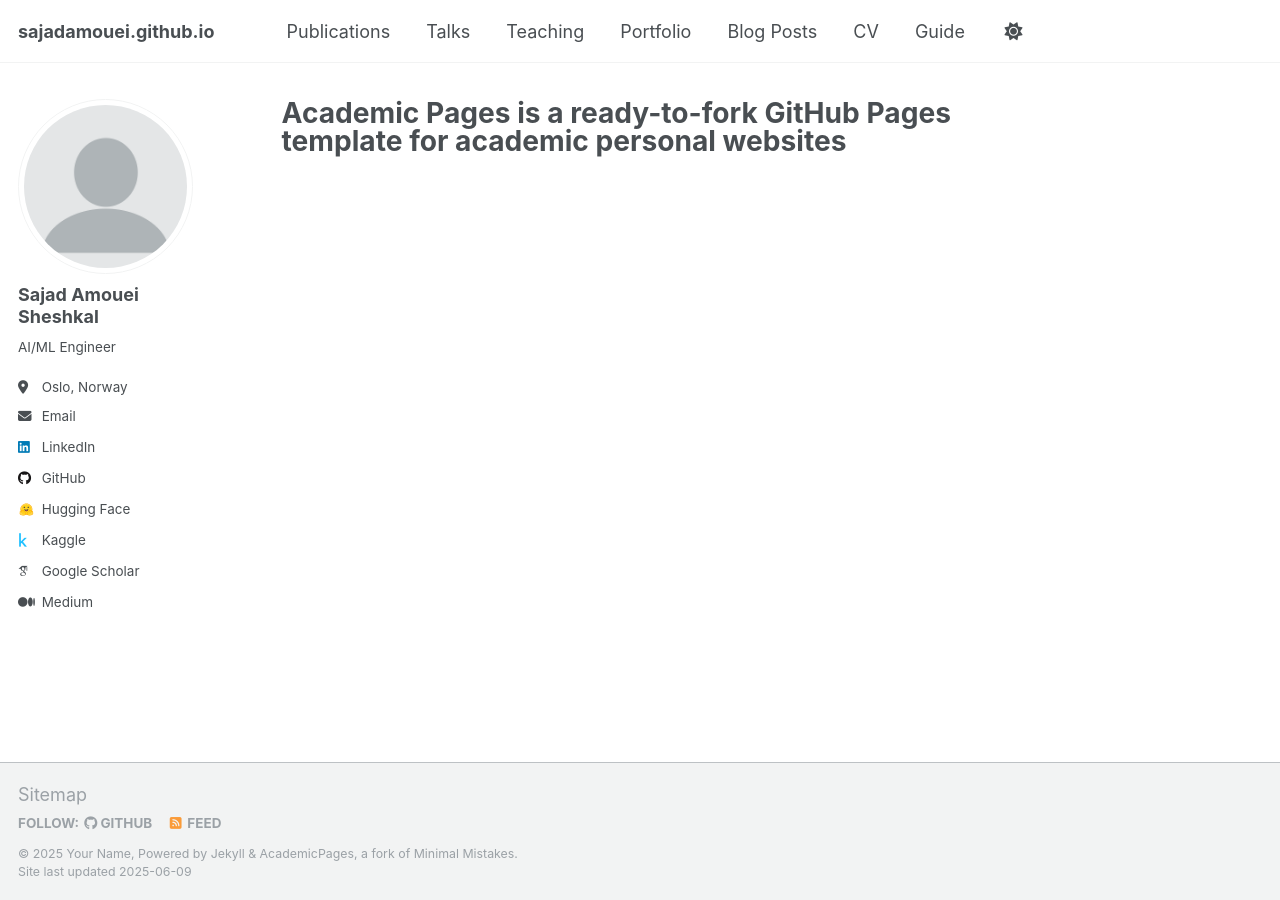
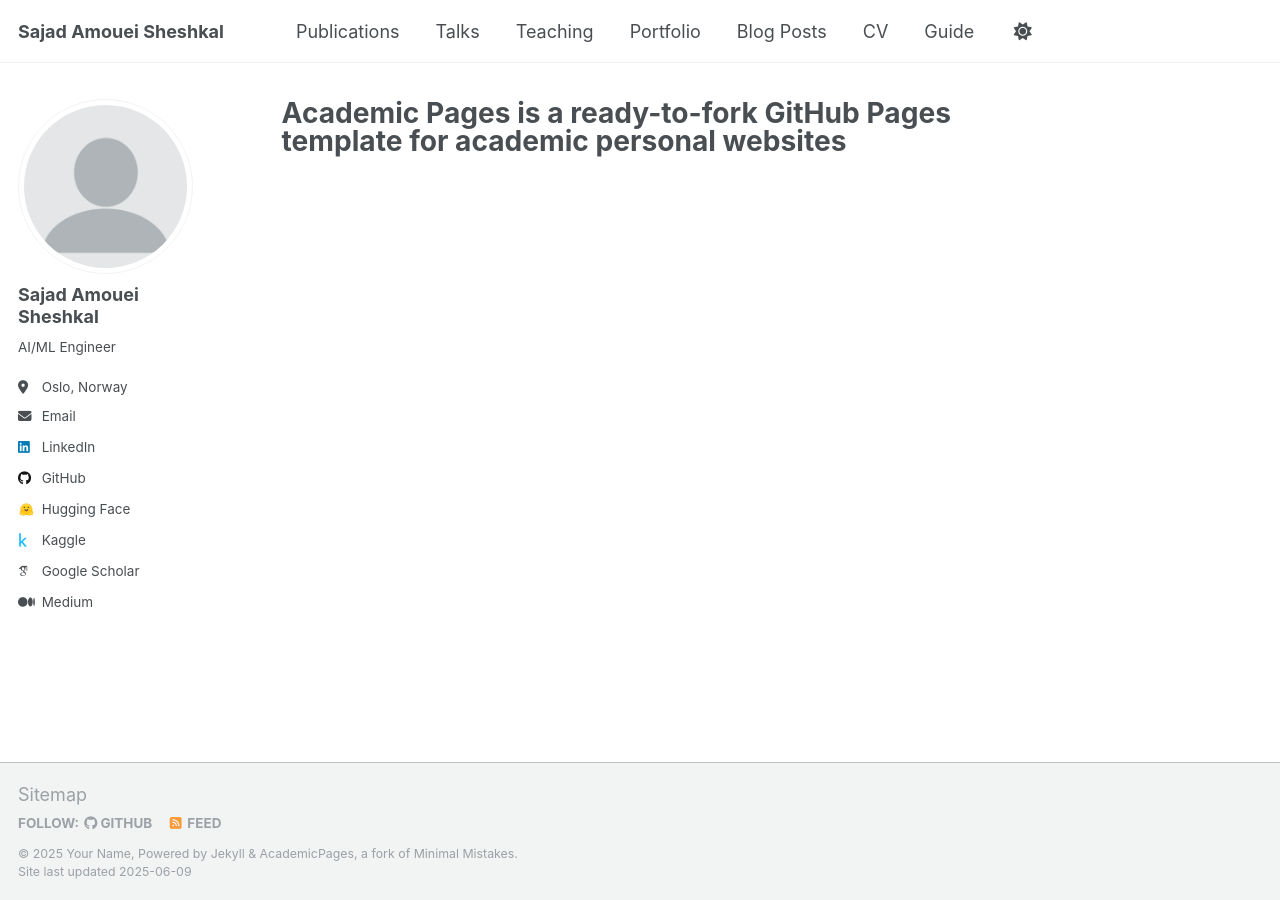
Before and after one commit to sajadamouei/sajadamouei.github.io, a Jekyll site: the page built from _pages/about.md, in a window 1280 px wide. Built offline with Jekyll 4.4.1, drawn with Linux system fonts in a browser that asks for light colours; some web fonts are replaced.

Commit message:
Update _config.yml

```diff
--- a/_config.yml
+++ b/_config.yml
@@ -9,7 +9,7 @@
 # Basic Site Settings
 locale                   : "en-US"
 site_theme               : "default"
-title                    : #
+title                    : "Sajad Amouei Sheshkal"
 title_separator          : "-"
 name                     : &name "Your Name"
 description              : &description "personal description"
```
